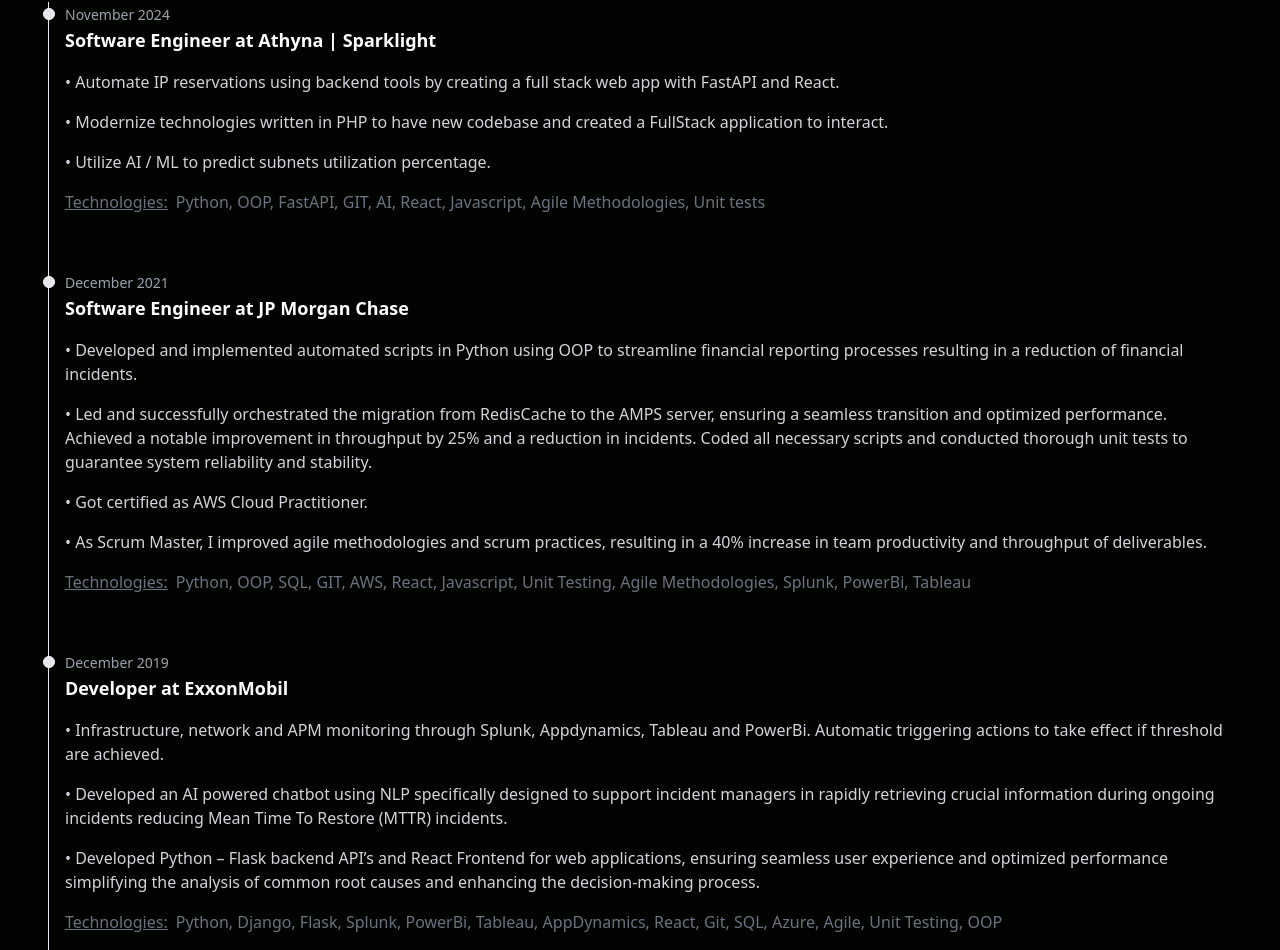
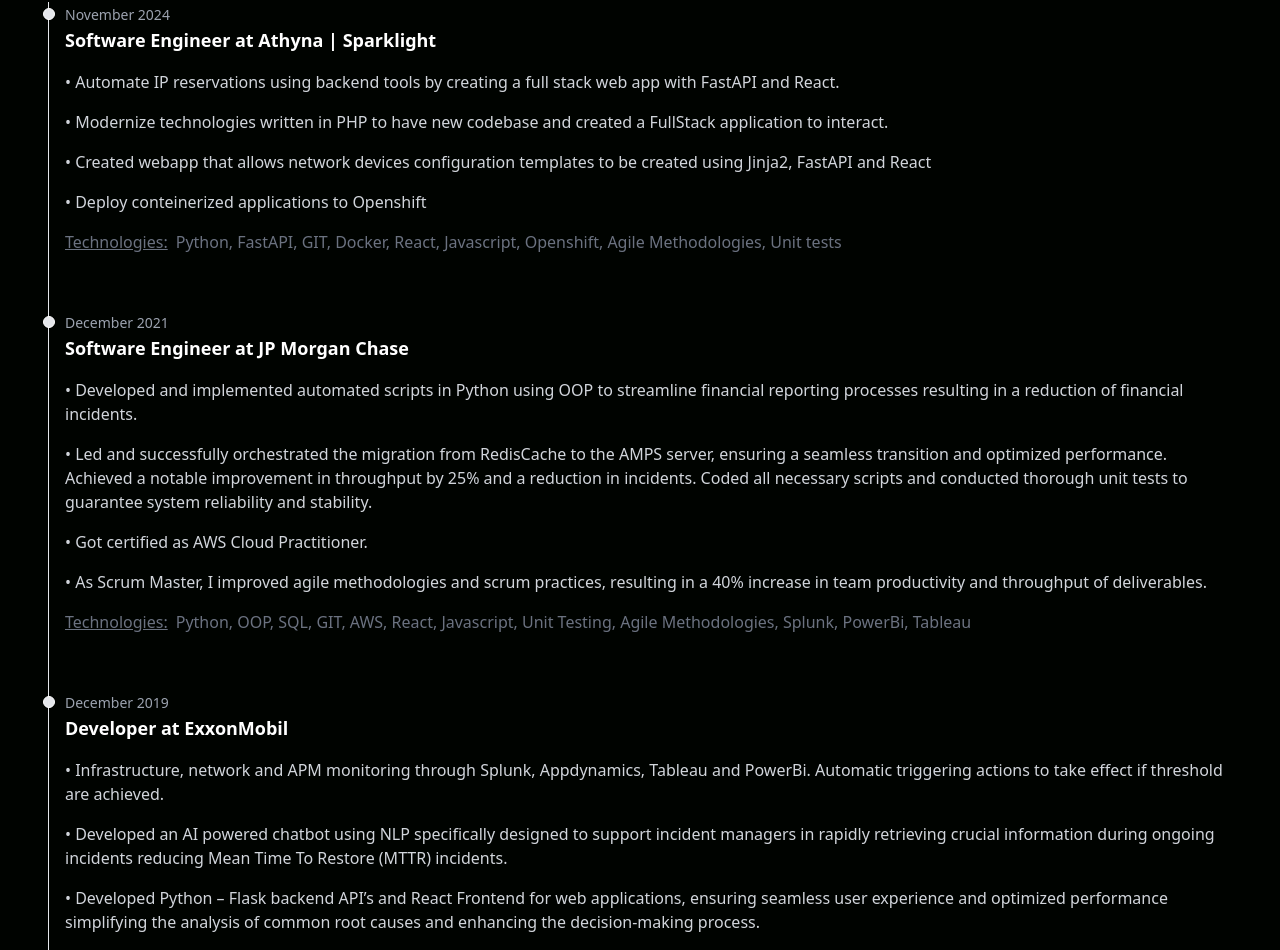
Before and after one commit to tomyferra/Portfolio-Tailwind, a React (Create React App) app: page / in a window 1280 px wide. Shown: the part 944-1894 px from the top of the page. Built offline with nearby package versions, Linux system fonts and the light colour scheme.

Commit message:
updated resume

```diff
--- a/src/components/WorkExperience.js
+++ b/src/components/WorkExperience.js
@@ -16,10 +16,11 @@
             <h3 class="mb-4 text-lg font-semibold text-white">Software Engineer at Athyna | Sparklight</h3>
             <p class="mb-4 text-base font-normal text-gray-300">• Automate IP reservations using backend tools by creating a full stack web app with FastAPI and React.</p>
             <p class="mb-4 text-base font-normal text-gray-300">• Modernize technologies written in PHP to have new codebase and created a FullStack application to interact.</p>
-            <p class="mb-4 text-base font-normal text-gray-300">• Utilize AI / ML to predict subnets utilization percentage. </p>
+            <p class="mb-4 text-base font-normal text-gray-300">• Created webapp that allows network devices configuration templates to be created using Jinja2, FastAPI and React</p>
+            <p class="mb-4 text-base font-normal text-gray-300">• Deploy conteinerized applications to Openshift </p>
             <div className='flex'>
               <p class="mb-4 text-base font-normal text-gray-500 underline pr-2">Technologies: </p>
-              <p class="mb-4 text-base font-normal text-gray-500 dark:text-gray-400">Python, OOP, FastAPI, GIT, AI, React, Javascript, Agile Methodologies, Unit tests</p>
+              <p class="mb-4 text-base font-normal text-gray-500 dark:text-gray-400">Python, FastAPI, GIT, Docker, React, Javascript, Openshift, Agile Methodologies, Unit tests</p>
             </div>
         </li>
         <li class="mb-10 ms-4">
```
Also changed, not shown: 2 other files (tests, documents, lock files or other folders).
